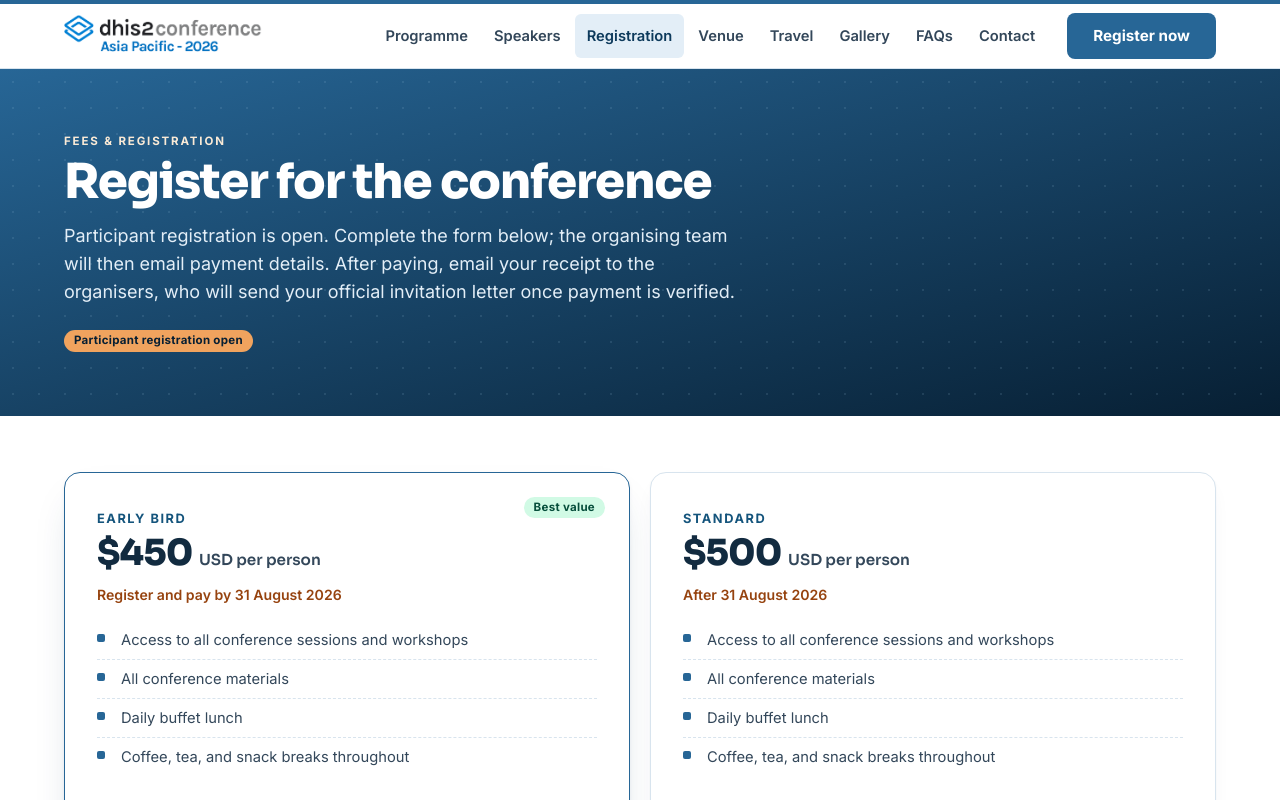
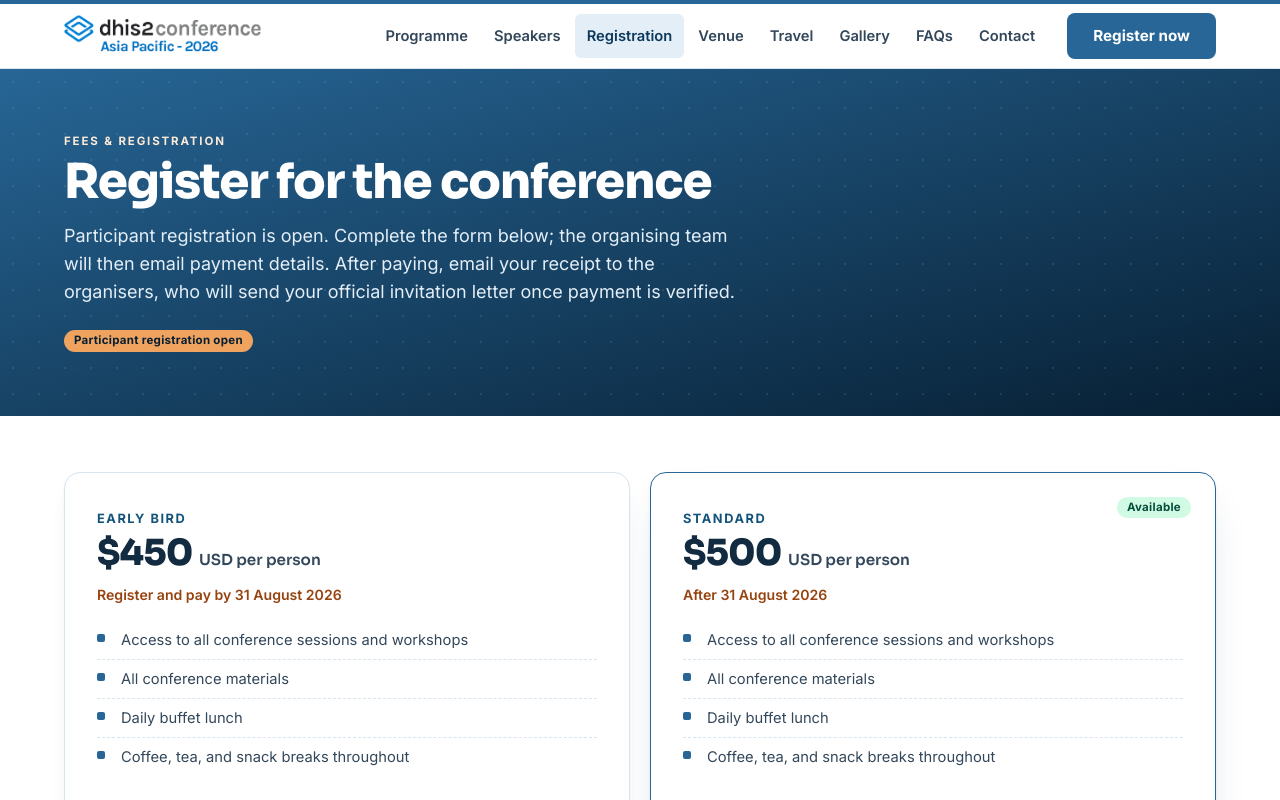
Before and after one commit to priyanga76/2026-DHIS2-asia-pacific-conference, a Next.js app: page /registration in a window 1280 px wide. Shown: the top 800 px of the page. Built offline with nearby package versions, Linux system fonts and the light colour scheme.

Commit message:
Signed-off-by: Priyanga Senanayaka <priyanga.senanayaka@gmail.com>

```diff
--- a/app/registration/page.tsx
+++ b/app/registration/page.tsx
@@ -56,7 +56,7 @@ export default function RegistrationPage() {
                   tier.featured ? 'border-brand-600 shadow-lift' : 'border-line shadow-card'
                 }`}
               >
-                {tier.featured && <span className="chip-ok absolute right-6 top-6">Best value</span>}
+                {tier.featured && <span className="chip-ok absolute right-6 top-6">Available</span>}
                 <span className="text-[0.8rem] font-bold uppercase tracking-[0.12em] text-brand-700">
                   {tier.name}
                   {registration.provisional && ' · provisional'}
--- a/content/event.json
+++ b/content/event.json
@@ -85,7 +85,7 @@
         "price": 450,
         "currency": "USD",
         "deadlineLabel": "Register and pay by 31 August 2026",
-        "featured": true,
+        "featured": false,
         "includes": [
           "Access to all conference sessions and workshops",
           "All conference materials",
@@ -99,7 +99,7 @@
         "price": 500,
         "currency": "USD",
         "deadlineLabel": "After 31 August 2026",
-        "featured": false,
+        "featured": true,
         "includes": [
           "Access to all conference sessions and workshops",
           "All conference materials",
```
